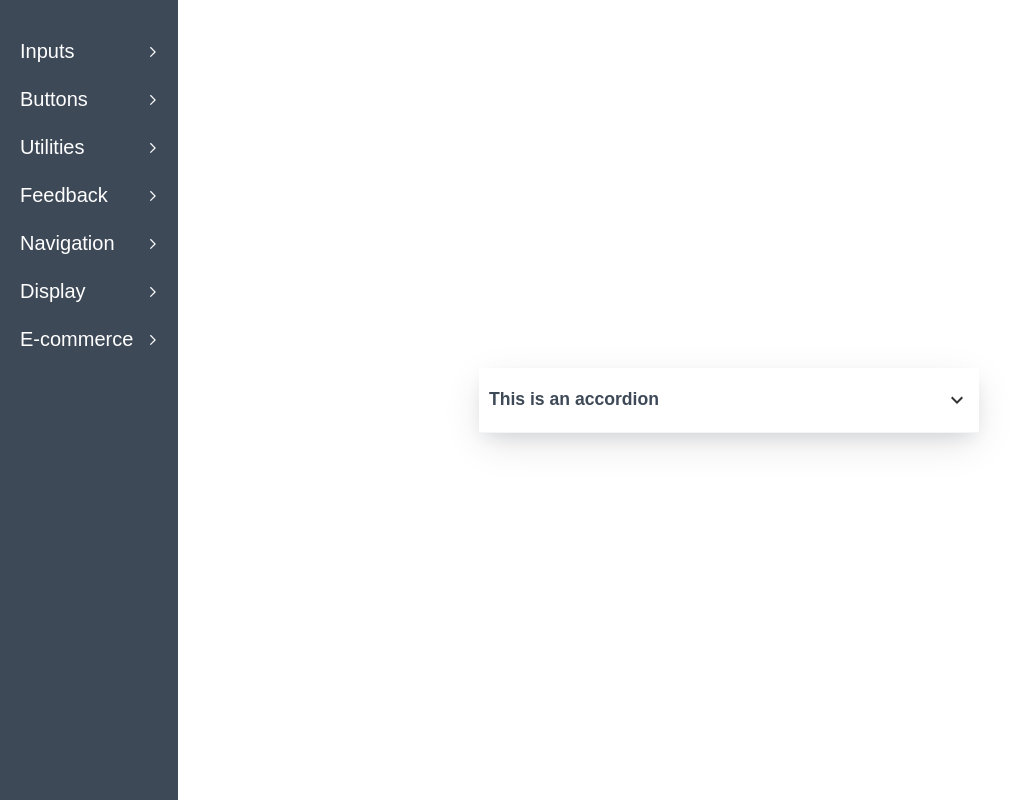
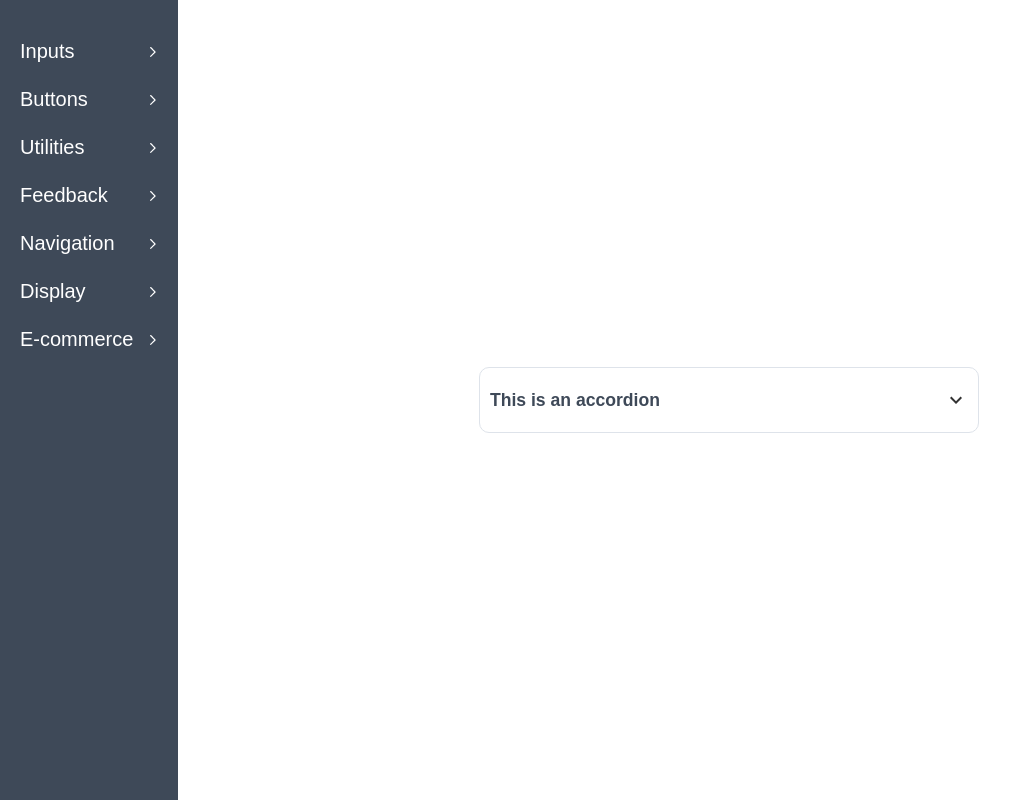
Before and after one commit to TraianC299/my-components-librarary, a React (Create React App) app: page /display/accordion in a window 1280 px wide. Shown: the whole page, without its empty margins (0-1025 px from the left). Built offline with nearby package versions, Linux system fonts and the light colour scheme.

Commit message:
added some new constants like transitionStyle and shadowStyle, quiet a good practice

```diff
--- a/src/ComponentsLibrary/Display/Accordion.tsx
+++ b/src/ComponentsLibrary/Display/Accordion.tsx
@@ -1,18 +1,25 @@
 import React, {  useState } from 'react'
 import  styled from "styled-components"
-import { DARKBLUE, DARKGREY, LIGHTGREY } from '../../Constants'
+import { borderStyle, DARKBLUE, DARKGREY, LIGHTGREY, shadowStyle, transitionStyle } from '../../Constants'
 import Collapse from '../Utilities/Collapse'
 
 const FAQInstanceContainer = styled.div`
     display: flex;
     flex-direction: column;
     max-width:500px;
-    box-shadow: 0px 8px 18px -6px rgba(24, 39, 75, 0.12), 0px 12px 42px -4px rgba(0, 0, 0, 0.12);
     justify-content: space-between;
     align-items: center;
     width: 100%;
     border-bottom: 1px solid ${LIGHTGREY};
+    border-radius: 10px;
+    border: ${borderStyle};
+    transition:${transitionStyle};
 
+
+    :hover{
+        box-shadow: ${shadowStyle};
+
+    }
     >div:first-child{
         width: 100%;
         display: flex;
--- a/src/ComponentsLibrary/Display/IconCard.js
+++ b/src/ComponentsLibrary/Display/IconCard.js
@@ -1,6 +1,6 @@
 import React from 'react'
 import styled from 'styled-components'
-import { borderStyle, DARKBLUE, GREY } from '../../Constants'
+import { borderStyle, DARKBLUE, GREY, shadowStyle } from '../../Constants'
 
 const Container = styled.div`
 max-width: 350px;
@@ -14,7 +14,7 @@ border: ${borderStyle};
 transition: 0.3s ease-in-out;
 cursor:pointer;
 :hover{
-    box-shadow: 0px 8px 18px -6px rgba(24, 39, 75, 0.12), 0px 12px 42px -4px rgba(0, 0, 0, 0.12);
+    box-shadow: ${shadowStyle};
 }
 >h3{
     font-weight:600;
--- a/src/Constants.js
+++ b/src/Constants.js
@@ -7,6 +7,8 @@ export const DARKGREY = "#3E4958"
 export const RED  = "#FF5252"
 export const LIGHTGREY = "#F5F5F5"
 export const borderStyle = "1px solid #dee3ea"
+export const shadowStyle =   "0px 8px 18px -6px rgba(24, 39, 75, 0.12), 0px 12px 42px -4px rgba(0, 0, 0, 0.12)"
+export const transitionStyle = "0.3s ease-in-out"
 export const device = {
     mobileSmallPortrait: `(min-width: 300px) and (orientation: portrait)`,
     mobileLargePortrait: `(min-width: 370px) and (orientation: portrait)`,
```
